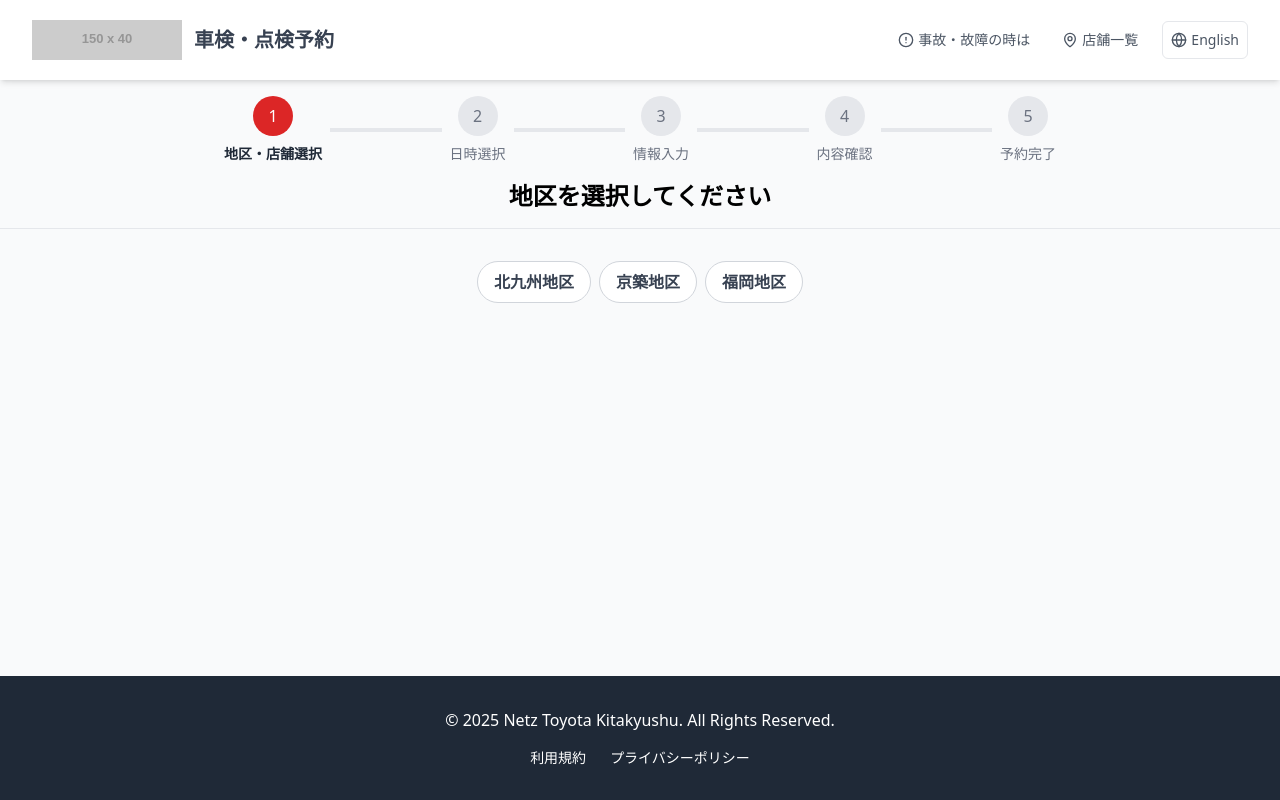
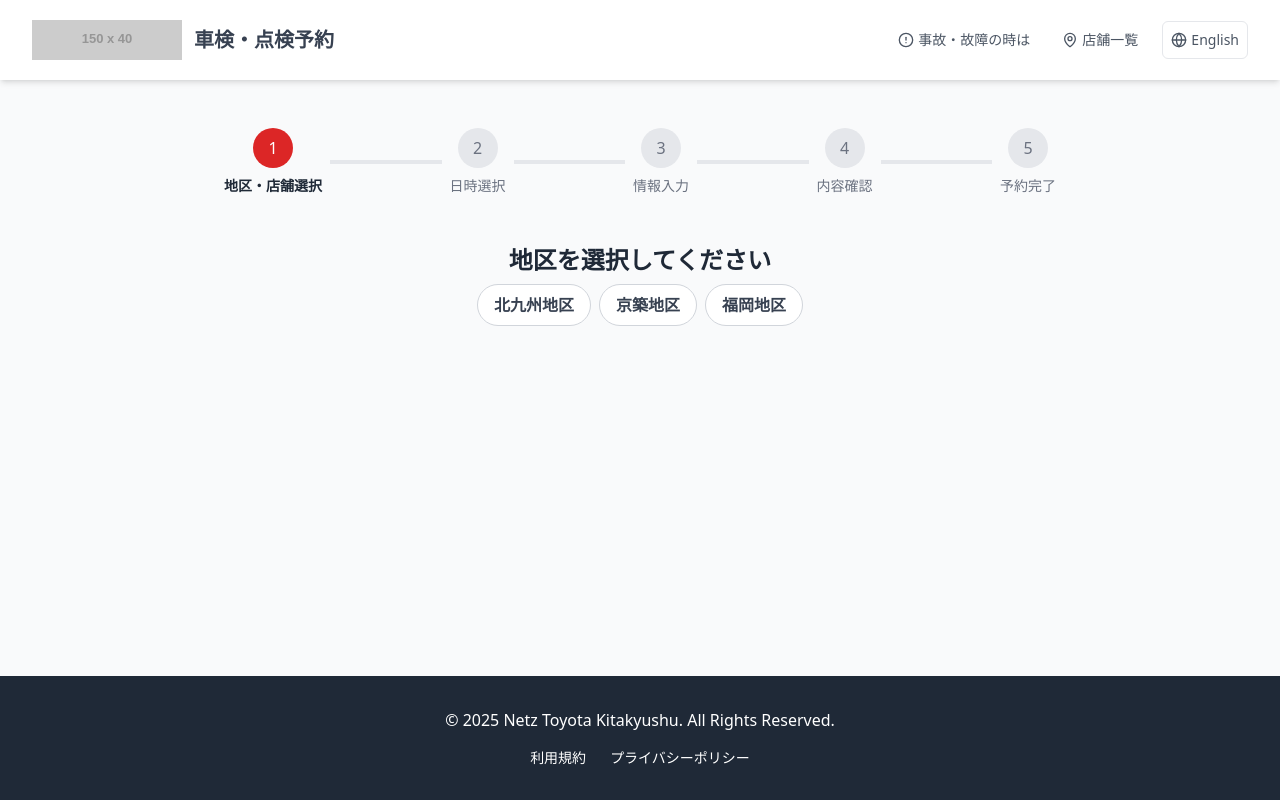
Before and after one commit to manabu28matsunaga/sample, a React (Vite) app: page / in a window 1280 px wide. Both pictures are taken after a click on the button "車検・点検の予約をはじめる". Built offline with nearby package versions, Linux system fonts and the light colour scheme.

Commit message:
no message

```diff
--- a/src/App.jsx
+++ b/src/App.jsx
@@ -311,7 +311,7 @@ const Toast = ({ message, type, onClose }) => {
   }, [onClose]);
 
   return (
-    <div className="fixed top-24 right-5 z-50">
+    <div className="fixed top-5 right-5 z-50">
       <div className={`${bgColor} text-white font-bold rounded-lg shadow-lg flex items-center p-4`}>
         <Icon className="mr-3" />
         <p>{message}</p>
@@ -532,6 +532,7 @@ const Step1_SelectStore = ({ onNext, reservation, setReservation, t, lang }) =>
 
   return (
     <div>
+      <h2 className="text-2xl font-bold text-center mb-2 text-gray-800">{t.step1.areaTitle}</h2>
       <div className="flex justify-center flex-wrap gap-2 mb-8">
         {storesData.map(area => (
           <button
@@ -594,6 +595,7 @@ const Step2_SelectDateTime = ({ onNext, onBack, reservation, setReservation, sho
 
   return (
     <div>
+      <h2 className="text-2xl font-bold text-center mb-6 text-gray-800">{t.step2.title}</h2>
       <div className="grid grid-cols-1 lg:grid-cols-2 gap-8">
         {/* First Choice */}
         <div className="space-y-4">
@@ -700,6 +702,7 @@ const Step3_InputUserInfo = ({ onNext, onBack, reservation, setReservation, show
 
   return (
     <div>
+      <h2 className="text-2xl font-bold text-center mb-6 text-gray-800">{t.step3.title}</h2>
       <div className="bg-white p-6 sm:p-8 rounded-lg shadow-lg border border-gray-200 space-y-6">
         <fieldset className="border-t border-gray-200 pt-6">
           <legend className="text-lg font-semibold text-gray-900 mb-4">{t.step3.customerInfo}</legend>
@@ -789,6 +792,7 @@ const Step4_Confirmation = ({ onNext, onBack, reservation, lang, t }) => {
 
   return (
     <div>
+      <h2 className="text-2xl font-bold text-center mb-6 text-gray-800">{t.step4.title}</h2>
       <div className="bg-white shadow-lg overflow-hidden sm:rounded-lg border border-gray-200">
         <div className="px-4 py-5 sm:px-6 bg-gray-50">
           <h3 className="text-lg font-semibold leading-6 text-gray-900">{t.step4.subtitle}</h3>
@@ -880,23 +884,12 @@ const App = () => {
   const [reservation, setReservation] = useState({});
   const [toast, setToast] = useState(null);
   const [lang, setLang] = useState('ja');
-  const [currentTitle, setCurrentTitle] = useState('');
 
   const t = translations[lang];
 
   useEffect(() => {
     window.scrollTo(0, 0);
   }, [step]);
-
-  useEffect(() => {
-    const titles = {
-      1: t.step1.areaTitle,
-      2: t.step2.title,
-      3: t.step3.title,
-      4: t.step4.title,
-    };
-    setCurrentTitle(titles[step] || '');
-  }, [step, t]);
 
   const initialReservationState = {
     area: null, store: null, date1: null, time1: null, date2: null, time2: null,
@@ -945,7 +938,7 @@ const App = () => {
   return (
     <div className="bg-gray-50 min-h-screen font-sans antialiased">
       {toast && <Toast message={toast.message} type={toast.type} onClose={() => setToast(null)} />}
-      <header className="bg-white shadow-md fixed top-0 w-full z-40">
+      <header className="bg-white shadow-md sticky top-0 z-40">
         <div className="container mx-auto px-4 sm:px-6 lg:px-8">
           <div className="flex items-center justify-between h-20">
             <div className="flex items-center cursor-pointer" onClick={handleReset}>
@@ -970,16 +963,9 @@ const App = () => {
         </div>
       </header>
 
-      <main className="pt-20">
-        {step > 0 && step < 5 && (
-          <div className="sticky top-20 bg-gray-50 z-30 border-b border-gray-200">
-            <div className="container mx-auto px-4 sm:px-6 lg:px-8">
-                <Stepper currentStep={step} onStepClick={handleStepClick} t={t} />
-                <h2 className="text-2xl font-bold text-center pb-4">{currentTitle}</h2>
-            </div>
-          </div>
-        )}
+      <main className="py-8">
         <div className="container mx-auto px-4 sm:px-6 lg:px-8">
+          {step > 0 && <Stepper currentStep={step} onStepClick={handleStepClick} t={t} />}
           <div className="mt-8">
             {renderStep()}
           </div>
```
